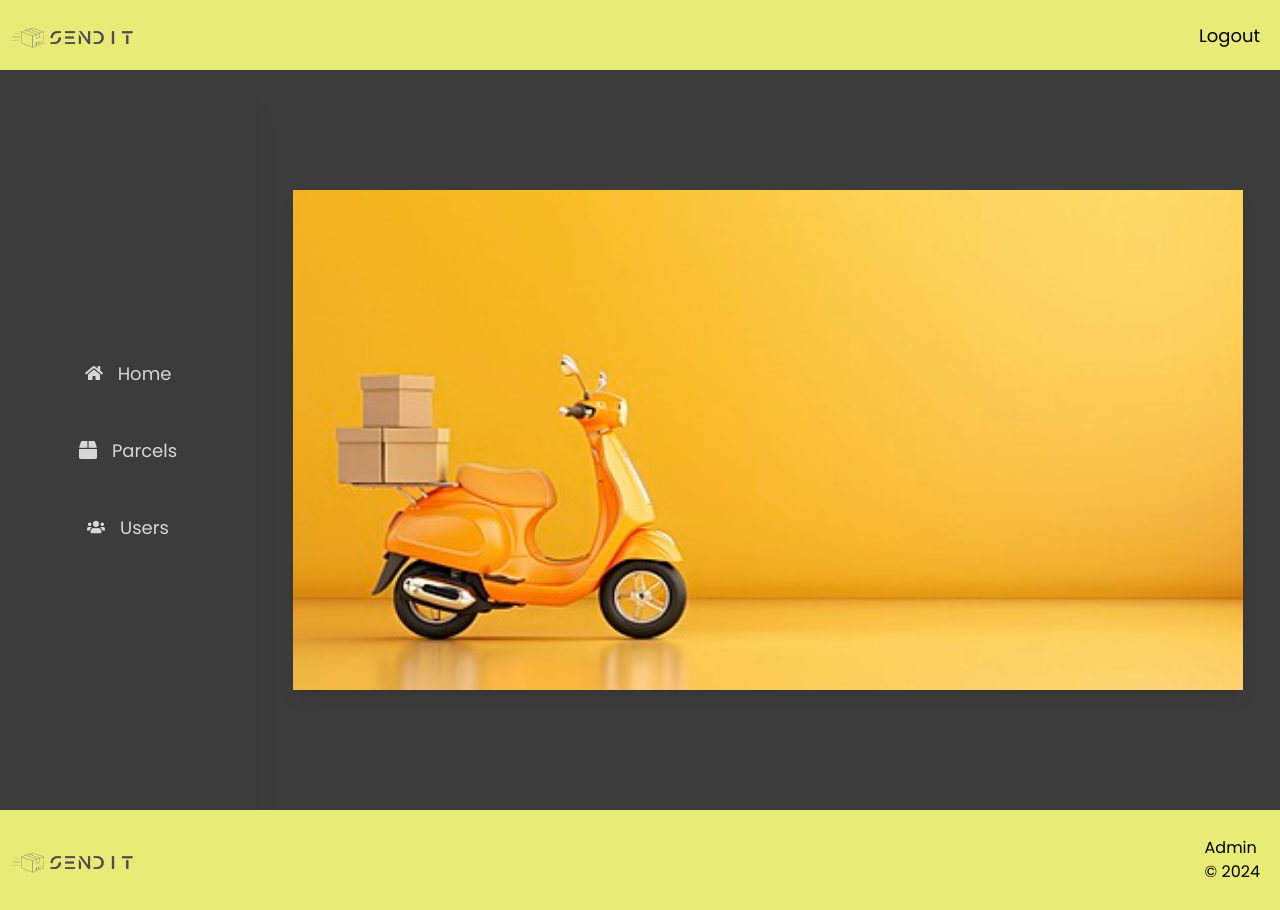
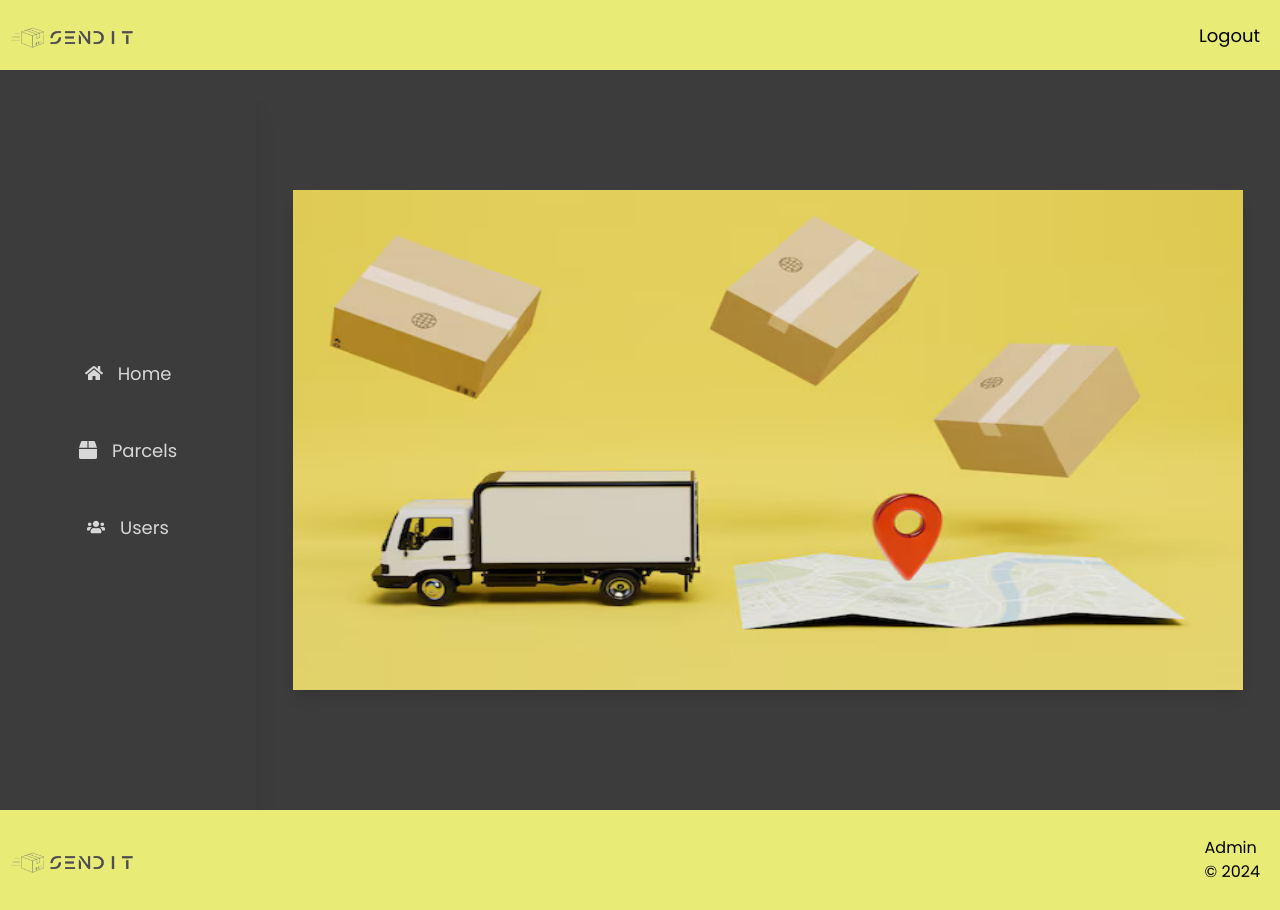
Before and after one commit to Prakash-Mehta/Parcel_Delivery_System01, a React (Vite) app in the folder Admin/: page / in a window 1280 px wide. Built offline with nearby package versions, Linux system fonts and the light colour scheme; no server answers.

Commit message:
commit 1

```diff
--- a/Admin/src/pages/Home.jsx
+++ b/Admin/src/pages/Home.jsx
@@ -3,8 +3,8 @@ const Home = () => {
     <div className="flex items-center justify-center h-full">
       <div className="flex items-center justify-center w-[950px] h-[500px] bg-gray-200 shadow-lg m-[20px]">
         <img
-          src="parcel1.jpg"
-          alt="parcel1"
+          src="parcel2.jpg"
+          alt="parcel2"
           className="w-[950px] h-[500px]" // You can change the width to whatever you want here
         />
       </div>
```
Also changed, not shown: Admin/public/parcel2.jpg (added), 1 other file (tests, documents, lock files or other folders).
